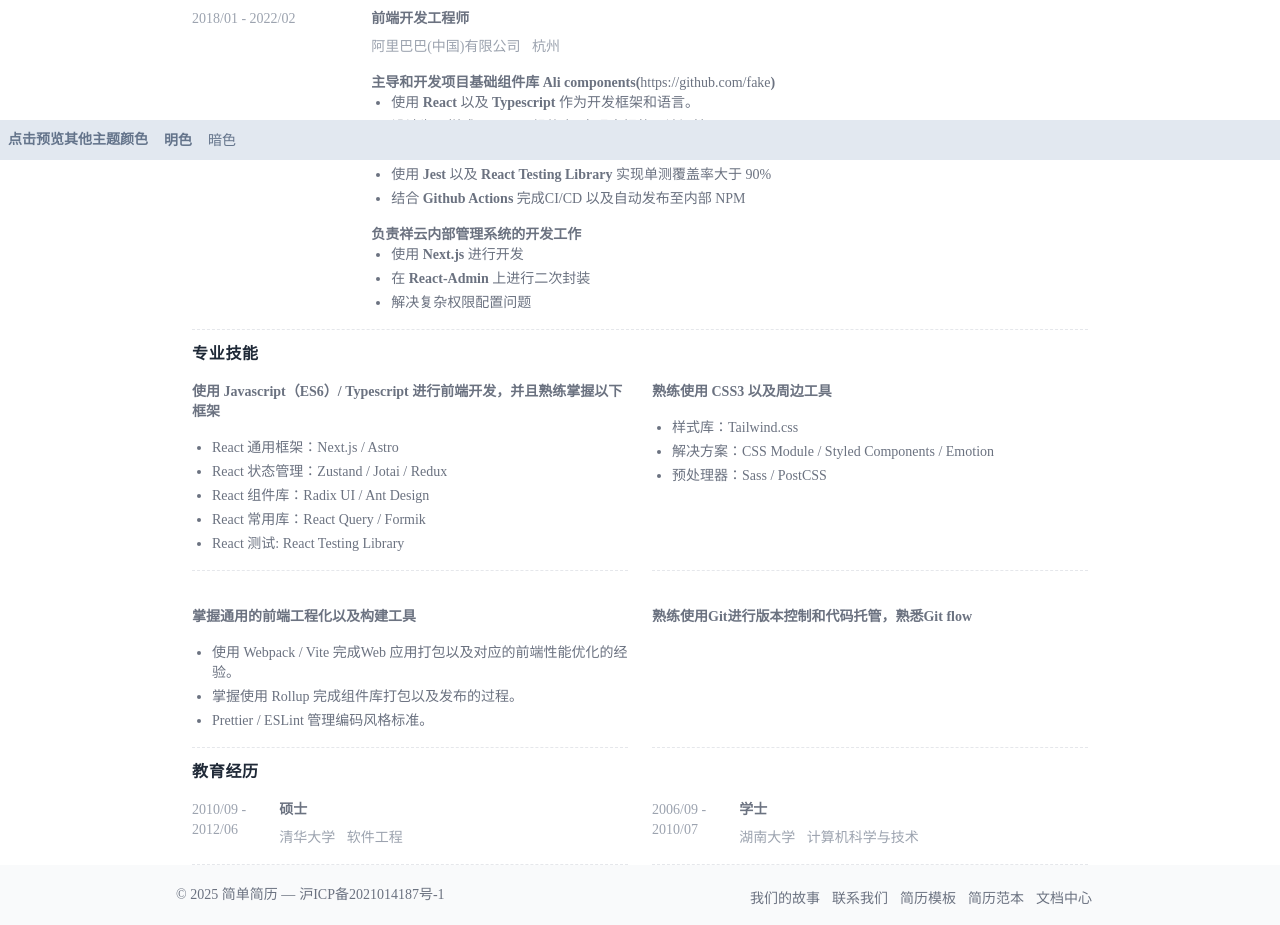
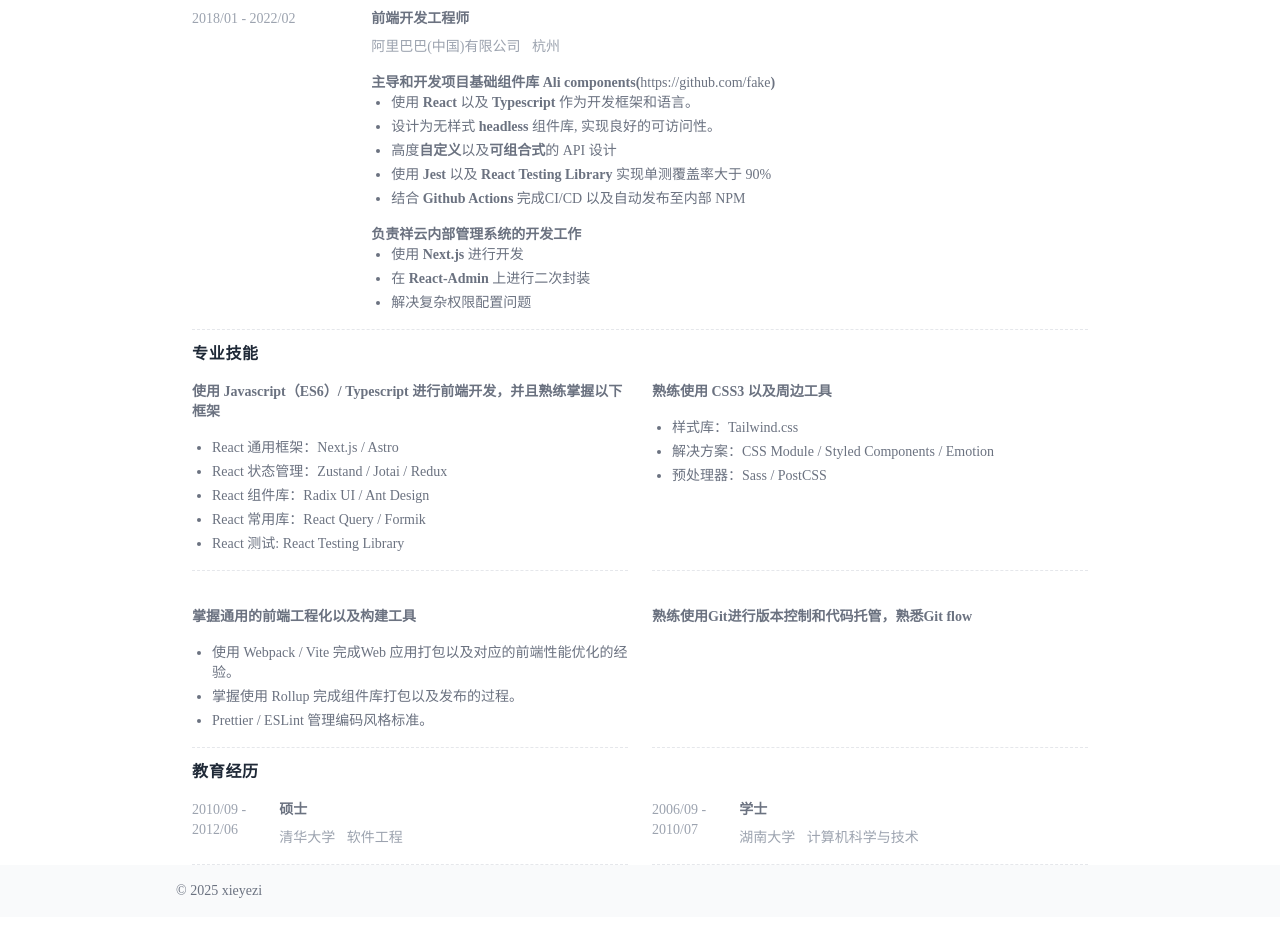
Before and after one commit to xieyezi/my-resume, a Next.js app: page / in a window 1280 px wide. Shown: the part 640-1565 px from the top of the page. Built offline with nearby package versions, Linux system fonts and the light colour scheme.

Commit message:
refactor: update layout and components for personal resume, remove unused ResumeTemplate and ThemeSelector

```diff
--- a/src/app/layout.tsx
+++ b/src/app/layout.tsx
@@ -7,34 +7,28 @@
 const ibmPlexSans = IBM_Plex_Sans({
   subsets: ["latin"],
   weight: ["400", "500", "600", "700"],
-  variable: "--font-ibm-plex-sans",
+  variable: "--font-ibm-plex-sans"
 });
 
 const notoSansSC = Noto_Sans_SC({
   subsets: ["latin"],
   weight: ["400", "500", "700"],
-  variable: "--font-noto-sans-sc",
+  variable: "--font-noto-sans-sc"
 });
 
 export const metadata: Metadata = {
-  title: "简单简历 - Alpine 模版",
-  description: "简单简历 - 5分钟创建专业的互联网人才简历",
+  title: "苏业纯的个人简历",
+  description: "苏业纯 - 前端工程师"
 };
 
 export default function RootLayout({
-  children,
+  children
 }: Readonly<{
   children: React.ReactNode;
 }>) {
   return (
-    <html lang="en">
-      <body
-        className={cn(
-          "min-h-screen font-sans antialiased",
-          ibmPlexSans.variable,
-          notoSansSC.variable,
-        )}
-      >
+    <html lang='zh-CN'>
+      <body className={cn("min-h-screen font-sans antialiased", ibmPlexSans.variable, notoSansSC.variable)}>
         <ClientBody>{children}</ClientBody>
       </body>
     </html>
--- a/src/app/page.tsx
+++ b/src/app/page.tsx
@@ -1,9 +1,31 @@
-import { ResumeTemplate } from "@/components/ResumeTemplate"; // Fixed the import for ResumeTemplate component
+import { Header } from "@/components/header";
+import { Footer } from "@/components/footer";
+import { ResumeProfile } from "@/components/resume-profile";
+import { ResumeWork } from "@/components/resume-work";
+import { ResumeSkills } from "@/components/resume-skills";
+import { ResumeEducation } from "@/components/resume-education";
 
 export default function Home() {
   return (
-    <main className="min-h-screen">
-      <ResumeTemplate />
+    <main className='min-h-screen'>
+      <div className='bg-gray-50 min-h-screen'>
+        <Header />
+        <div className='resume-read-container'>
+          <div className='fullheight-fix bg-white dark:bg-neutral-900'>
+            <div className='easycv-template resume-read container mx-auto max-w-screen-lg text-sm font-plex'>
+              <main className='px-8 pt-8 bg-white text-gray-500 dark:bg-neutral-900 dark:text-gray-300'>
+                <ResumeProfile />
+                <div className='resume-content'>
+                  <ResumeWork />
+                  <ResumeSkills />
+                  <ResumeEducation />
+                </div>
+              </main>
+            </div>
+          </div>
+        </div>
+        <Footer />
+      </div>
     </main>
   );
 }
--- a/src/components/ResumeTemplate.tsx
+++ /dev/null
@@ -1,36 +0,0 @@
-"use client";
-
-import { Header } from "@/components/header";
-import { Footer } from "@/components/footer";
-import { ResumeProfile } from "@/components/resume-profile";
-import { ResumeWork } from "@/components/resume-work";
-import { ResumeSkills } from "@/components/resume-skills";
-import { ResumeEducation } from "@/components/resume-education";
-import { ThemeSelector } from "@/components/theme-selector";
-
-export function ResumeTemplate() {
-  return (
-    <div className="bg-gray-50 min-h-screen">
-      <Header />
-
-      <div className="resume-read-container">
-        <div className="fullheight-fix bg-white dark:bg-neutral-900">
-          <div className="easycv-template resume-read container mx-auto max-w-screen-lg text-sm font-plex">
-            <main className="px-8 pt-8 bg-white text-gray-500 dark:bg-neutral-900 dark:text-gray-300">
-              <ResumeProfile />
-
-              <div className="resume-content">
-                <ResumeWork />
-                <ResumeSkills />
-                <ResumeEducation />
-              </div>
-            </main>
-          </div>
-        </div>
-      </div>
-
-      <ThemeSelector />
-      <Footer />
-    </div>
-  );
-}
--- a/src/components/footer.tsx
+++ b/src/components/footer.tsx
@@ -2,34 +2,13 @@
 
 export function Footer() {
   return (
-    <footer className="container mx-auto py-4 px-12 flex flex-wrap flex-col sm:flex-row max-w-screen-lg text-gray-500 text-sm leading-5 items-center">
-      <p className="text-center sm:text-left">
+    <footer className='container mx-auto py-4 px-12 flex flex-wrap flex-col sm:flex-row max-w-screen-lg text-gray-500 text-sm leading-5 items-center'>
+      <p className='text-center sm:text-left'>
         © 2025{" "}
-        <Link href="https://easycv.cn" target="_blank" className="hover:underline">
-          简单简历
-        </Link>{" "}
-        —
-        <Link href="https://beian.miit.gov.cn/" target="_blank" className="ml-1 hover:underline">
-          沪ICP备2021014187号-1
+        <Link href='https://easycv.cn' target='_blank' className='hover:underline'>
+          xieyezi
         </Link>
       </p>
-      <span className="inline-flex sm:ml-auto justify-center sm:justify-start flex-wrap sm:mt-2">
-        <Link className="mr-3 hover:underline" href="https://docs.easycv.cn/pages/about.html" target="_blank">
-          我们的故事
-        </Link>
-        <Link className="mr-3 hover:underline" href="https://docs.easycv.cn/pages/contact.html" target="_blank">
-          联系我们
-        </Link>
-        <Link className="mr-3 hover:underline" href="https://easycv.cn/templates" target="_blank">
-          简历模板
-        </Link>
-        <Link className="mr-3 hover:underline" href="https://easycv.cn/examples" target="_blank">
-          简历范本
-        </Link>
-        <Link className="mr-3 hover:underline" href="https://docs.easycv.cn/" target="_blank">
-          文档中心
-        </Link>
-      </span>
     </footer>
   );
 }
--- a/src/components/header.tsx
+++ b/src/components/header.tsx
@@ -2,7 +2,6 @@
 
 import { Sun, Moon, Download, Share2 } from "lucide-react";
 import { useState } from "react";
-import Link from "next/link";
 
 export function Header() {
   const [theme, setTheme] = useState<"light" | "dark">("light");
--- a/src/components/theme-selector.tsx
+++ /dev/null
@@ -1,42 +0,0 @@
-"use client";
-
-import { useState } from 'react';
-
-export function ThemeSelector() {
-  const [activeTheme, setActiveTheme] = useState<'white' | 'black'>('white');
-
-  const handleThemeChange = (theme: 'white' | 'black') => {
-    setActiveTheme(theme);
-    if (theme === 'black') {
-      document.documentElement.classList.add('dark');
-    } else {
-      document.documentElement.classList.remove('dark');
-    }
-  };
-
-  return (
-    <div className="theme-selector">
-      <div className="fixed bottom-0 left-0 right-0 w-full p-2 bg-slate-200 flex items-center">
-        <span className="text-slate-500 font-semibold text-sm mr-4">点击预览其他主题颜色</span>
-        <ul className="flex items-center">
-          <li className="text-center">
-            <button
-              className={`block theme-link ${activeTheme === 'white' ? 'font-bold' : ''}`}
-              onClick={() => handleThemeChange('white')}
-            >
-              <span className="text-slate-500 text-sm">明色</span>
-            </button>
-          </li>
-          <li className="text-center ml-4">
-            <button
-              className={`block theme-link ${activeTheme === 'black' ? 'font-bold' : ''}`}
-              onClick={() => handleThemeChange('black')}
-            >
-              <span className="text-slate-500 text-sm">暗色</span>
-            </button>
-          </li>
-        </ul>
-      </div>
-    </div>
-  );
-}
```
